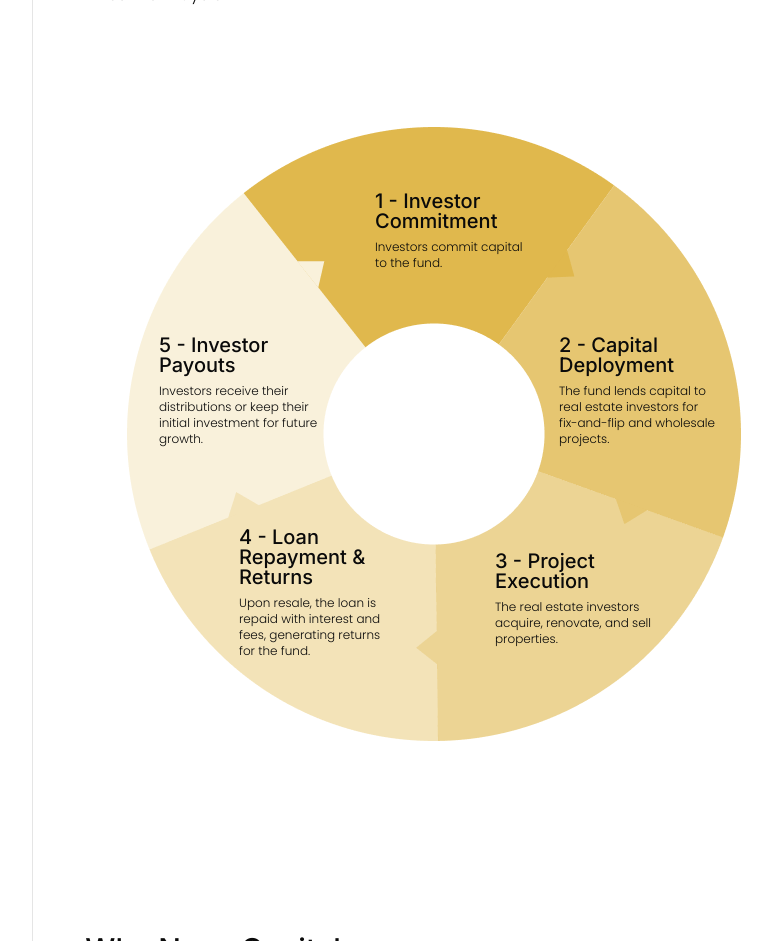
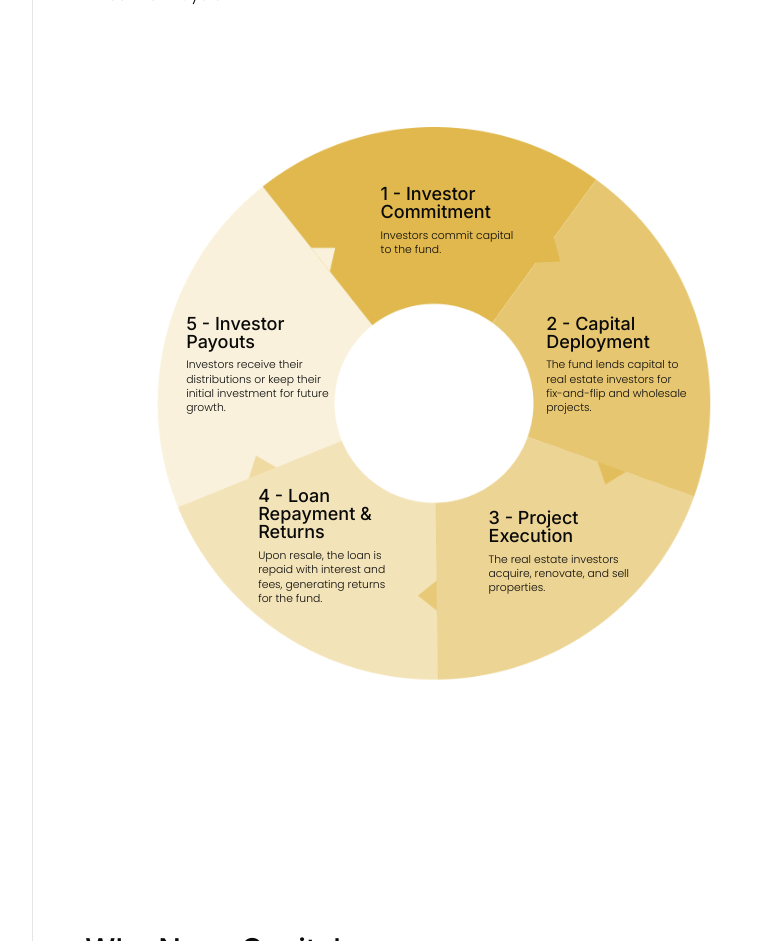
Before and after one commit to kid-us/nevocapital, a React (Vite) app: page /investment-funds in a window 1280 px wide. Shown: the part 2660-3601 px from the top of the page, without its empty margins (206-978 px from the left). Built offline with nearby package versions, Linux system fonts and the light colour scheme.

Commit message:
feat: sequential order animation

```diff
--- a/src/components/investment-fund/FromCapitalReturns.tsx
+++ b/src/components/investment-fund/FromCapitalReturns.tsx
@@ -20,13 +20,13 @@ const FromCapitalReturns = () => {
         <p className="mt-2">Investment Cycle</p>
       </Reveal>
 
-      <div className="relative lg:flex hidden flex-col items-center mt-30">
+      <div className="relative lg:flex hidden flex-col items-center mt-30 scale-90">
         {/* 1 - Slide down */}
         <motion.div
           className="absolute"
           initial={{ y: -100, opacity: 0 }}
           whileInView={{ y: 0, opacity: 1 }}
-          transition={{ duration: 0.8, delay: 0.2 }}
+          transition={{ duration: 0.6, delay: 0 }}
           viewport={{ once: true }}
         >
           <div className="absolute top-[4rem] left-[15.5rem] w-40">
@@ -40,24 +40,43 @@ const FromCapitalReturns = () => {
           <img src={one} alt="One" />
         </motion.div>
 
-        {/* 5 - Slide from left */}
+        {/* 2 - Slide from right */}
         <motion.div
           className="absolute"
-          initial={{ x: -100, opacity: 0 }}
+          initial={{ x: 100, opacity: 0 }}
           whileInView={{ x: 0, opacity: 1 }}
-          transition={{ duration: 0.8, delay: 1 }}
+          transition={{ duration: 0.6, delay: 0.5 }}
           viewport={{ once: true }}
         >
-          <div className="absolute top-[13rem] left-[2rem] w-40">
+          <div className="absolute top-[13rem] left-[27rem] w-40">
             <h1 className="font-semibold text-xl leading-5">
-              5 - Investor Payouts
+              2 - Capital Deployment
             </h1>
             <p className="text-xs mt-2">
-              Investors receive their distributions or keep their initial
-              investment for future growth.
+              The fund lends capital to real estate investors for fix-and-flip
+              and wholesale projects.
             </p>
           </div>
-          <img src={five} alt="Five" />
+          <img src={two} alt="Two" />
+        </motion.div>
+
+        {/* 3 - Slide up */}
+        <motion.div
+          className="absolute"
+          initial={{ y: 100, opacity: 0 }}
+          whileInView={{ y: 0, opacity: 1 }}
+          transition={{ duration: 0.6, delay: 1 }}
+          viewport={{ once: true }}
+        >
+          <div className="absolute top-[26.5rem] left-[23rem] w-40">
+            <h1 className="font-semibold text-xl leading-5">
+              3 - Project Execution
+            </h1>
+            <p className="text-xs mt-2">
+              The real estate investors acquire, renovate, and sell properties.
+            </p>
+          </div>
+          <img src={three} alt="Three" />
         </motion.div>
 
         {/* 4 - Slide up */}
@@ -65,7 +84,7 @@ const FromCapitalReturns = () => {
           className="absolute"
           initial={{ y: 100, opacity: 0 }}
           whileInView={{ y: 0, opacity: 1 }}
-          transition={{ duration: 0.8, delay: 1.8 }}
+          transition={{ duration: 0.6, delay: 1.5 }}
           viewport={{ once: true }}
         >
           <div className="absolute top-[25rem] left-[7rem] w-40">
@@ -80,43 +99,24 @@ const FromCapitalReturns = () => {
           <img src={four} alt="Four" />
         </motion.div>
 
-        {/* 3 - Slide up */}
+        {/* 5 - Slide from left */}
         <motion.div
           className="absolute"
-          initial={{ y: 100, opacity: 0 }}
-          whileInView={{ y: 0, opacity: 1 }}
-          transition={{ duration: 0.8, delay: 2.6 }}
+          initial={{ x: -100, opacity: 0 }}
+          whileInView={{ x: 0, opacity: 1 }}
+          transition={{ duration: 0.6, delay: 2 }}
           viewport={{ once: true }}
         >
-          <div className="absolute top-[26.5rem] left-[23rem] w-40">
+          <div className="absolute top-[13rem] left-[2rem] w-40">
             <h1 className="font-semibold text-xl leading-5">
-              3 - Project Execution
+              5 - Investor Payouts
             </h1>
             <p className="text-xs mt-2">
-              The real estate investors acquire, renovate, and sell properties.
+              Investors receive their distributions or keep their initial
+              investment for future growth.
             </p>
           </div>
-          <img src={three} alt="Three" />
-        </motion.div>
-
-        {/* 2 - Slide from right */}
-        <motion.div
-          className="absolute"
-          initial={{ x: 100, opacity: 0 }}
-          whileInView={{ x: 0, opacity: 1 }}
-          transition={{ duration: 0.8, delay: 3.4 }}
-          viewport={{ once: true }}
-        >
-          <div className="absolute top-[13rem] left-[27rem] w-40">
-            <h1 className="font-semibold text-xl leading-5">
-              2 - Capital Deployment
-            </h1>
-            <p className="text-xs mt-2">
-              The fund lends capital to real estate investors for fix-and-flip
-              and wholesale projects.
-            </p>
-          </div>
-          <img src={two} alt="Two" />
+          <img src={five} alt="Five" />
         </motion.div>
       </div>
 
--- a/src/routes/index.tsx
+++ b/src/routes/index.tsx
@@ -69,7 +69,7 @@ function RouteComponent() {
         {/* Hero BG */}
         <HeroBg />
 
-        <div className="flex flex-col mb-4">
+        <div className="flex flex-col mb-10">
           <img src={hero} className="lg:w-[350px] w-[300px]" />
         </div>
 
```
